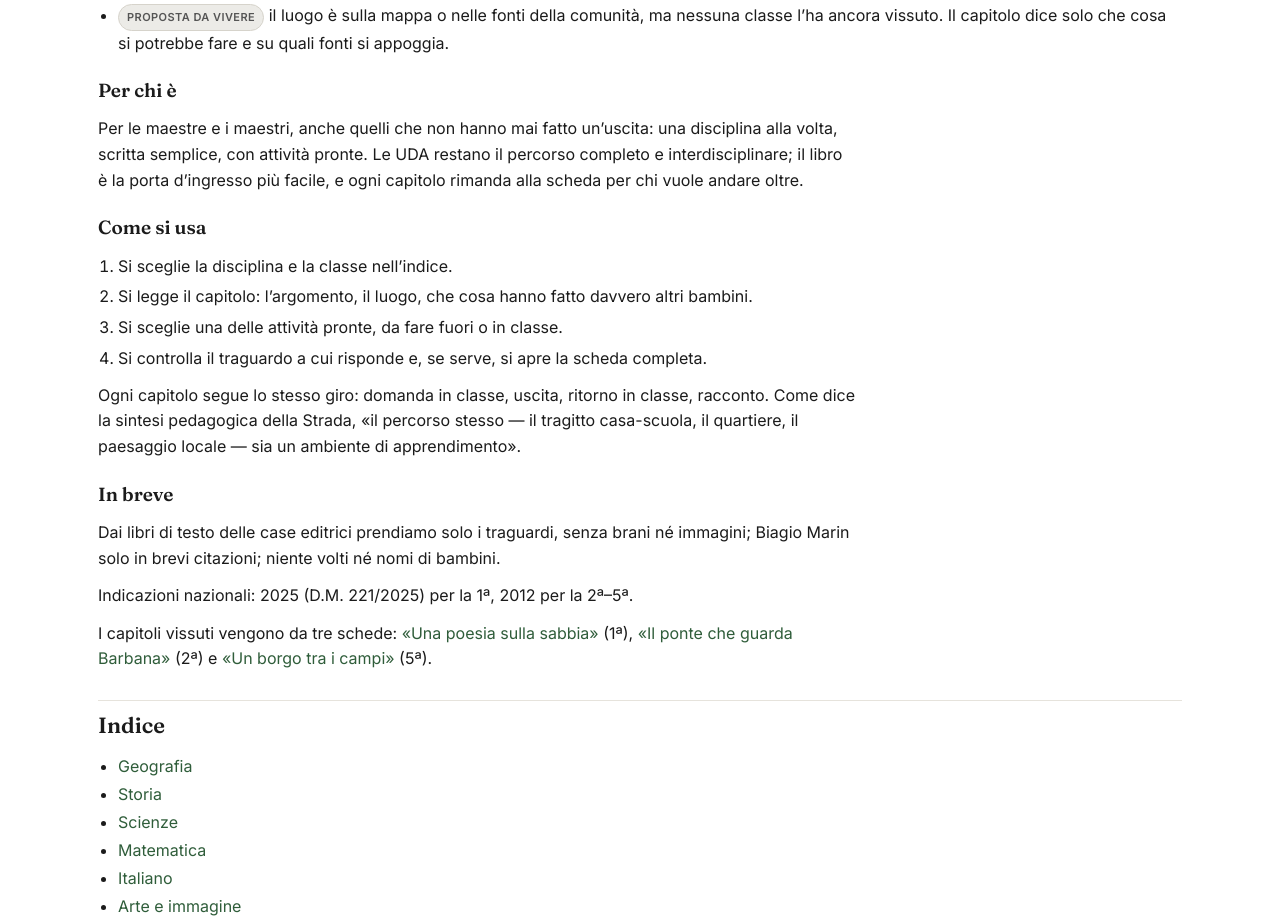
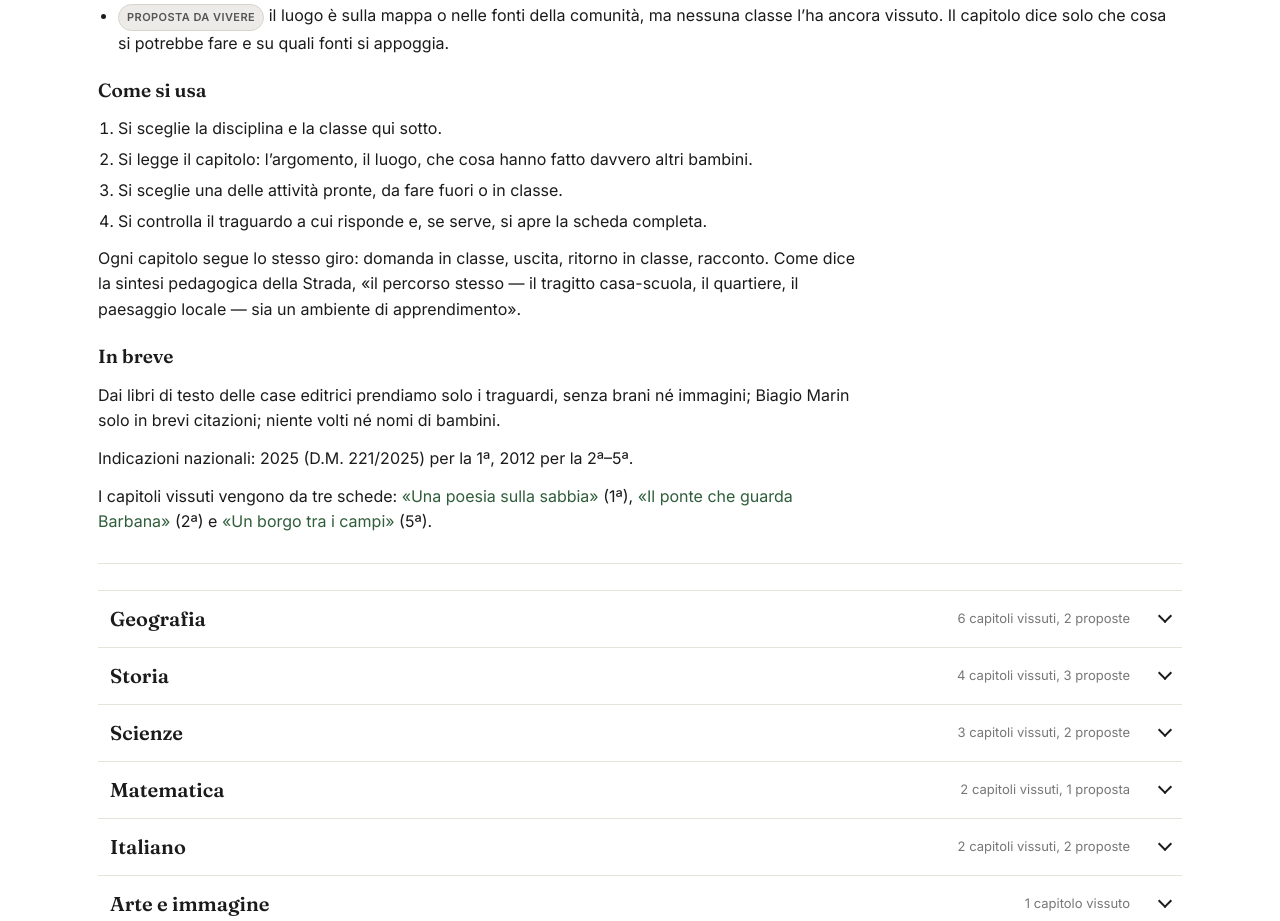
Before and after one commit to maestranatura/stradadeibambini, a website: page comunita/grado-libro-km0.html in a window 1280 px wide. Shown: the part 675-1596 px from the top of the page. Drawn offline with Linux system fonts and the light colour scheme.

Commit message:
Libro km0 di Grado: tolti il blocco Indice e «Per chi è»; Come si usa: «qui sotto»

```diff
--- a/comunita/grado-libro-km0.html
+++ b/comunita/grado-libro-km0.html
@@ -73,11 +73,9 @@
       <li><span class="badge vissuta">Vissuto</span> qui una classe c’è stata davvero. Il capitolo racconta quello che i bambini hanno fatto (al passato, senza nomi) e rimanda alla scheda pubblicata.</li>
       <li><span class="badge proposta">Proposta da vivere</span> il luogo è sulla mappa o nelle fonti della comunità, ma nessuna classe l’ha ancora vissuto. Il capitolo dice solo che cosa si potrebbe fare e su quali fonti si appoggia.</li>
     </ul>
-    <h3>Per chi è</h3>
-    <p>Per le maestre e i maestri, anche quelli che non hanno mai fatto un’uscita: una disciplina alla volta, scritta semplice, con attività pronte. Le UDA restano il percorso completo e interdisciplinare; il libro è la porta d’ingresso più facile, e ogni capitolo rimanda alla scheda per chi vuole andare oltre.</p>
     <h3>Come si usa</h3>
     <ol>
-      <li>Si sceglie la disciplina e la classe nell’indice.</li>
+      <li>Si sceglie la disciplina e la classe qui sotto.</li>
       <li>Si legge il capitolo: l’argomento, il luogo, che cosa hanno fatto davvero altri bambini.</li>
       <li>Si sceglie una delle attività pronte, da fare fuori o in classe.</li>
       <li>Si controlla il traguardo a cui risponde e, se serve, si apre la scheda completa.</li>
@@ -89,8 +87,6 @@
     <p>I capitoli vissuti vengono da tre schede: <a href="/esperienza.html?id=una-poesia-sulla-sabbia">«Una poesia sulla sabbia»</a> (1ª), <a href="/esperienza.html?id=il-ponte-che-guarda-barbana">«Il ponte che guarda Barbana»</a> (2ª) e <a href="/esperienza.html?id=un-borgo-tra-i-campi">«Un borgo tra i campi»</a> (5ª).</p>
   </section>
   <section class="detail-block libro-indice" id="indice">
-    <h2>Indice</h2>
-    <ul class="libro-toc"><li><a href="#geografia">Geografia</a></li><li><a href="#storia">Storia</a></li><li><a href="#scienze">Scienze</a></li><li><a href="#matematica">Matematica</a></li><li><a href="#italiano">Italiano</a></li><li><a href="#arte-e-immagine">Arte e immagine</a></li></ul>
     <div class="acc-lista libro-acc" data-acc-root><section class="acc libro-dis" id="geografia"><h3 class="acc-h"><button type="button" class="acc-btn" id="geografia-btn" aria-expanded="false" aria-controls="geografia-corpo"><span class="acc-t">Geografia</span><span class="acc-p">6 capitoli vissuti, 2 proposte</span><span class="acc-i" aria-hidden="true"></span></button></h3><div class="acc-corpo" id="geografia-corpo" role="region" aria-labelledby="geografia-btn" hidden><h4 class="libro-classe">Classe 1ª</h4><div class="libro-caps"><article class="libro-cap con-img" id="cap-g1"><a class="libro-thumb" href="/assets/materiali/grado/disegno-07.jpg"><img src="/assets/materiali/grado/disegno-07.jpg" alt="G1 · Dal Ponte Bianco al mare: un giro ad anello" loading="lazy"></a><div class="libro-cap-testo">
       <p class="libro-cap-meta"><span class="badge vissuta">Vissuto</span> <span class="muted">G1</span></p>
       <h4>Dal Ponte Bianco al mare: un giro ad anello</h4>
```
